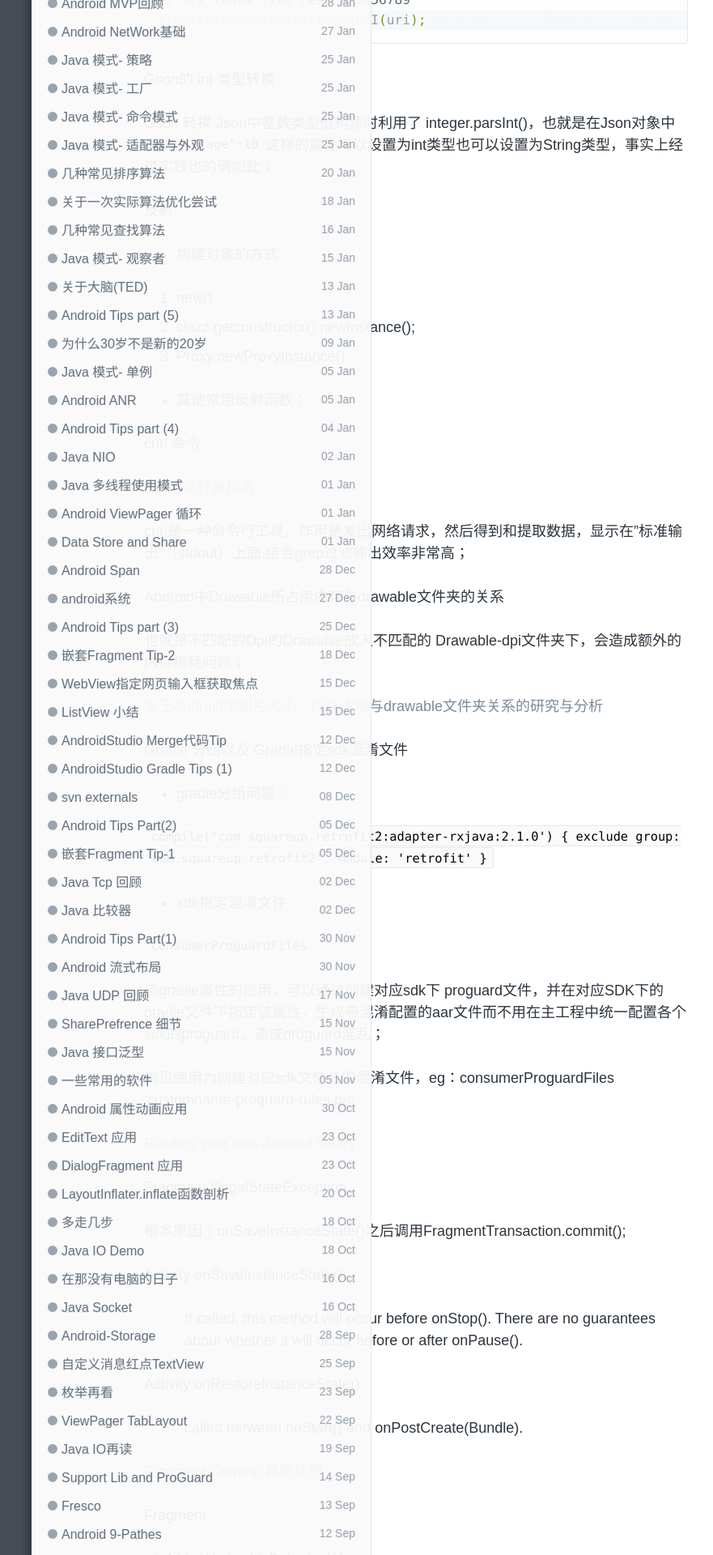
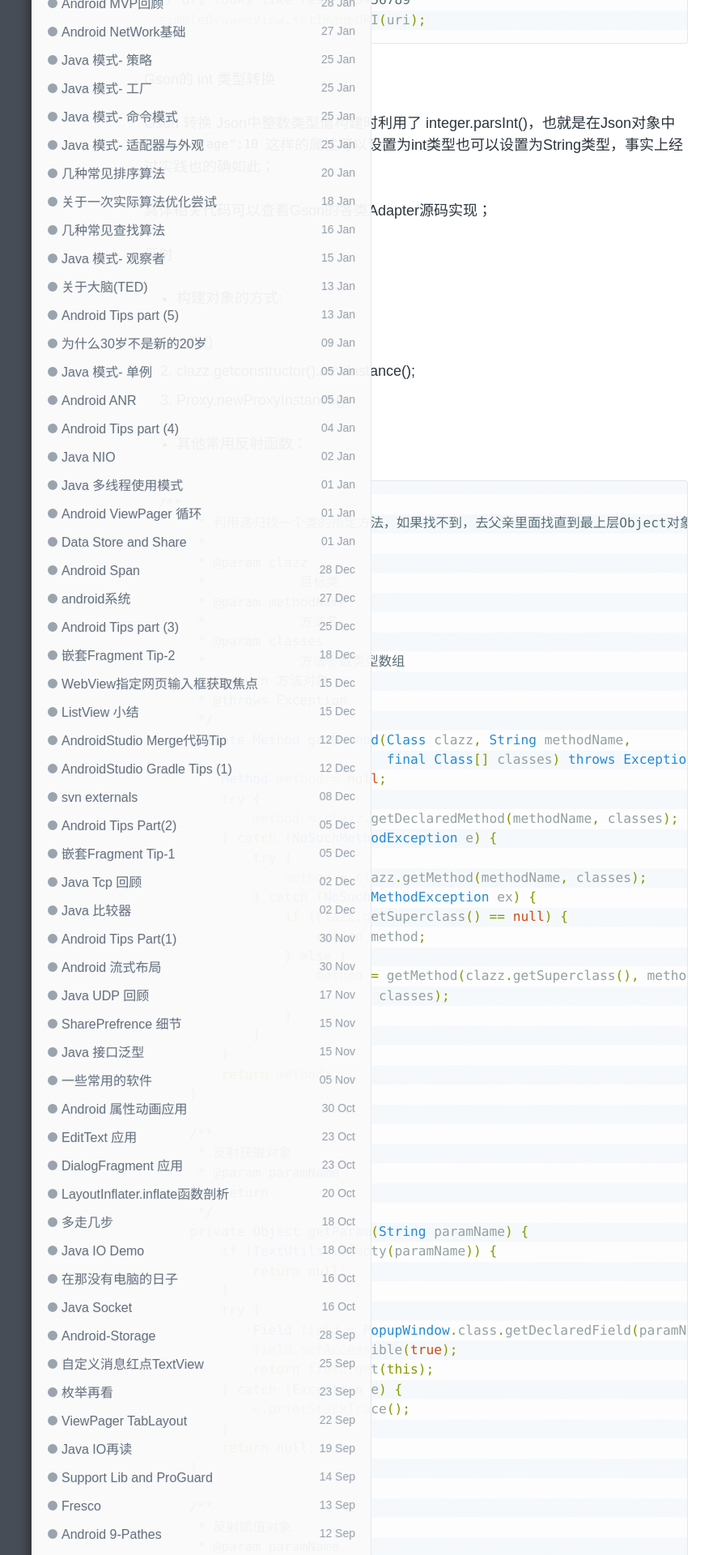
Before and after one commit to enlipan/enlipan.github.io, a Jekyll site: the page built from _posts/2016-12-18-android-tips-7.md, in a window 1280 px wide. Shown: the part 2817-4737 px from the top of the page at 81% size, without its empty margins (126-1007 px from the left). Built offline with Jekyll 4.4.1, drawn with Linux system fonts in a browser that asks for light colours; nearby versions of some CDN libraries; comment, search, counter and statistics services are not loaded; some of the changed text lies outside the part shown.

Commit message:
modify pages

```diff
--- a/_posts/2016-12-18-android-tips-7.md
+++ b/_posts/2016-12-18-android-tips-7.md
@@ -4,7 +4,6 @@
 category: android
 keywords: [improvement,android,java]
 ---
-
 
 ####  Current Activity
 
@@ -37,7 +36,6 @@
 *  Evaluate Expression 求值表达式可以用于对当前环境下变量的监控与改变，如改变请求参数,可以直接Debug时改变利用求值表达式请求参数值
 
 *  As Debug窗口——直观查看程序调用函数栈
-
 
 
 ####  Fresco 补充
@@ -127,11 +125,12 @@
 
 Gson 转换 Json中整数类型值构建时利用了 integer.parsInt()，也就是在Json对象中形如： `"age":10`这样的属性可以设置为int类型也可以设置为String类型，事实上经过实践也的确如此；
 
+具体相关代码可以查看Gson的各类Adapter源码实现；
+
 
 #### 反射
 
 * 构建对象的方式:
-
 
 1. new()
 2. clazz.getconstructor().newInstance();
@@ -140,6 +139,98 @@
 *  其他常用反射函数：
 
 
+{% highlight java %}
+
+/**
+     * 利用递归找一个类的指定方法，如果找不到，去父亲里面找直到最上层Object对象为止。
+     *
+     * @param clazz
+     *            目标类
+     * @param methodName
+     *            方法名
+     * @param classes
+     *            方法参数类型数组
+     * @return 方法对象
+     * @throws Exception
+     */
+    private Method getMethod(Class clazz, String methodName,
+                             final Class[] classes) throws Exception {
+        Method method = null;
+        try {
+            method = clazz.getDeclaredMethod(methodName, classes);
+        } catch (NoSuchMethodException e) {
+            try {
+                method = clazz.getMethod(methodName, classes);
+            } catch (NoSuchMethodException ex) {
+                if (clazz.getSuperclass() == null) {
+                    return method;
+                } else {
+                    method = getMethod(clazz.getSuperclass(), methodName,
+                            classes);
+                }
+            }
+        }
+        return method;
+    }
+
+    /**
+     * 反射获取对象
+     * @param paramName
+     * @return
+     */
+    private Object getParam(String paramName) {
+        if (TextUtils.isEmpty(paramName)) {
+            return null;
+        }
+        try {
+            Field field = PopupWindow.class.getDeclaredField(paramName);
+            field.setAccessible(true);
+            return field.get(this);
+        } catch (Exception e) {
+            e.printStackTrace();
+        }
+        return null;
+    }
+
+    /**
+     * 反射赋值对象
+     * @param paramName
+     * @param obj
+     */
+    private void setParam(String paramName, Object obj) {
+        if (TextUtils.isEmpty(paramName)) {
+            return;
+        }
+        try {
+            Field field = PopupWindow.class.getDeclaredField(paramName);
+            field.setAccessible(true);
+            field.set(this, obj);
+        } catch (Exception e) {
+            e.printStackTrace();
+        }
+    }
+
+    /**
+     * 反射执行方法
+     * @param methodName
+     * @param args
+     * @return
+     */
+    private Object execMethod(String methodName, Class[] cls, Object[] args) {
+        if (TextUtils.isEmpty(methodName)) {
+            return null;
+        }
+        try {
+            Method method = getMethod(PopupWindow.class, methodName, cls);
+            method.setAccessible(true);
+            return method.invoke(this, args);
+        } catch (Exception e) {
+            e.printStackTrace();
+        }
+        return null;
+    }
+
+{% endhighlight %}
 
 
 ####  curl 命令
@@ -175,6 +266,13 @@
 [Building your own Android library](https://guides.codepath.com/android/Building-your-own-Android-library)
 
 
+####  Parcelable describeContents
+
+>  这个方法返回的值通常为0，那什么情况下需要填写其他值呢？这个方法到目前为止返回其他唯一有效的值就是CONTENTS_FILE_DESCRIPTOR(0x01)，指明这个Parcel的内容包含文件描述符。DropBoxManager、ParcelFileDescriptor和InputChannel等用到这个值。那文件描述符是什么呢？获取到文件描述符能做什么呢？大家知道在类UNIX系统中，一切皆是文件，文件描述符就是操作文件的数据结构，获取到文件描述符可以完成所有文件相关的操作。因为文件描述符的作用如此之大，为了防止leak，需要禁止在Bundle传输Parcel时包含文件描述符，所以通过Parcel中包含ParcelFileDescriptor等在Bundle中使用时会抛出IllegalArgumentException。所以，这个值是在系统内部进行安全保护所使用的，其他情况下填0即可。
+
+
+>  If you need to put ParcelFileDescriptor(文件描述符) object into Parcelable you should/must specify CONTENTS_FILE_DESCRIPTOR as return value of describeContents(), i.e. by "special object" (in describeContents()'s description) they really mean: FileDescriptor.
+
 ####  Fragment IllegalStateException
 
 根本原因：onSaveInstanceState()之后调用FragmentTransaction.commit();
```
Also changed, not shown: _posts/2016-12-18-java-good-code.md (+1 -1 lines), _posts/2017-01-09-recently-work-balance.md (+1 -1 lines).
